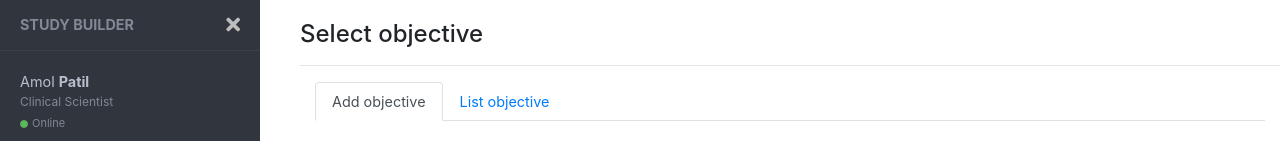
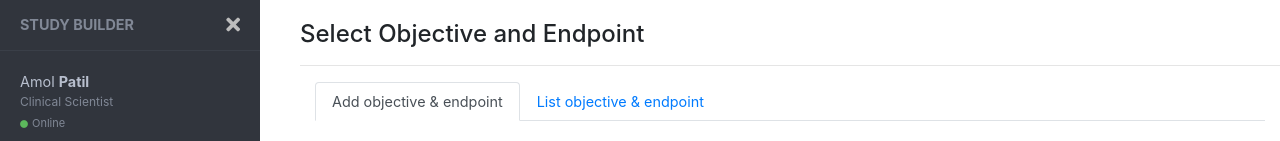
Before and after one commit to amol-can/digital-workflow, an Angular app in the folder front-end-app/: page /objective in a window 1280 px wide. Shown: the top 141 px of the page. Built offline with nearby package versions, Linux system fonts and the light colour scheme; no server answers.

Commit message:
study level side bar

```diff
--- a/front-end-app/src/app/core/objective/objective.component.html
+++ b/front-end-app/src/app/core/objective/objective.component.html
@@ -1,4 +1,4 @@
-<h4>Select objective</h4>
+<h4>Select Objective and Endpoint</h4>
 <hr>
 <div class="container">
     <div class="row">
@@ -7,11 +7,11 @@
             <ul class="nav nav-tabs" id="myTab" role="tablist">
                 <li class="nav-item">
                     <a class="nav-link active" id="addElement-tab" data-toggle="tab" routerLink="add" role="tab"
-                        aria-controls="addElement" aria-selected="true">Add objective</a>
+                        aria-controls="addElement" aria-selected="true">Add objective & endpoint</a>
                 </li>
                 <li class="nav-item">
                     <a class="nav-link" id="listElement-tab" data-toggle="tab" routerLink="show" role="tab"
-                        aria-controls="listElement" aria-selected="false">List objective</a>
+                        aria-controls="listElement" aria-selected="false">List objective & endpoint</a>
                 </li>
             </ul>
         </div>
--- a/front-end-app/src/app/shared/sidebar/sidebar.component.html
+++ b/front-end-app/src/app/shared/sidebar/sidebar.component.html
@@ -70,12 +70,25 @@
           </li>
 
           <!-- Study Level Content -->
-          <li>
+          <li class="sidebar-dropdown">
             <a routerLink="/study-level">
               <i class="fa fa-sticky-note"></i>
               <span>Study Design Elements</span>
               <!-- <span class="badge badge-pill badge-danger">3</span> -->
             </a>
+            <div class="sidebar-submenu">
+              <ul>
+                <li>
+                  <a routerLink="/study-level">Study level content</a>
+                </li>
+                <li>
+                  <a routerLink="/objective">Objective & End point</a>
+                </li>
+                <li>
+                  <a routerLink="#">Beta</a>
+                </li>
+              </ul>
+            </div>
 
           </li>
 
@@ -89,12 +102,6 @@
               <ul>
                 <li>
                   <a routerLink="/protocol-level">Protocol level content</a>
-                </li>
-                <li>
-                  <a routerLink="/objective">Objective & End point</a>
-                </li>
-                <li>
-                  <a routerLink="#">Beta</a>
                 </li>
               </ul>
             </div>
```
